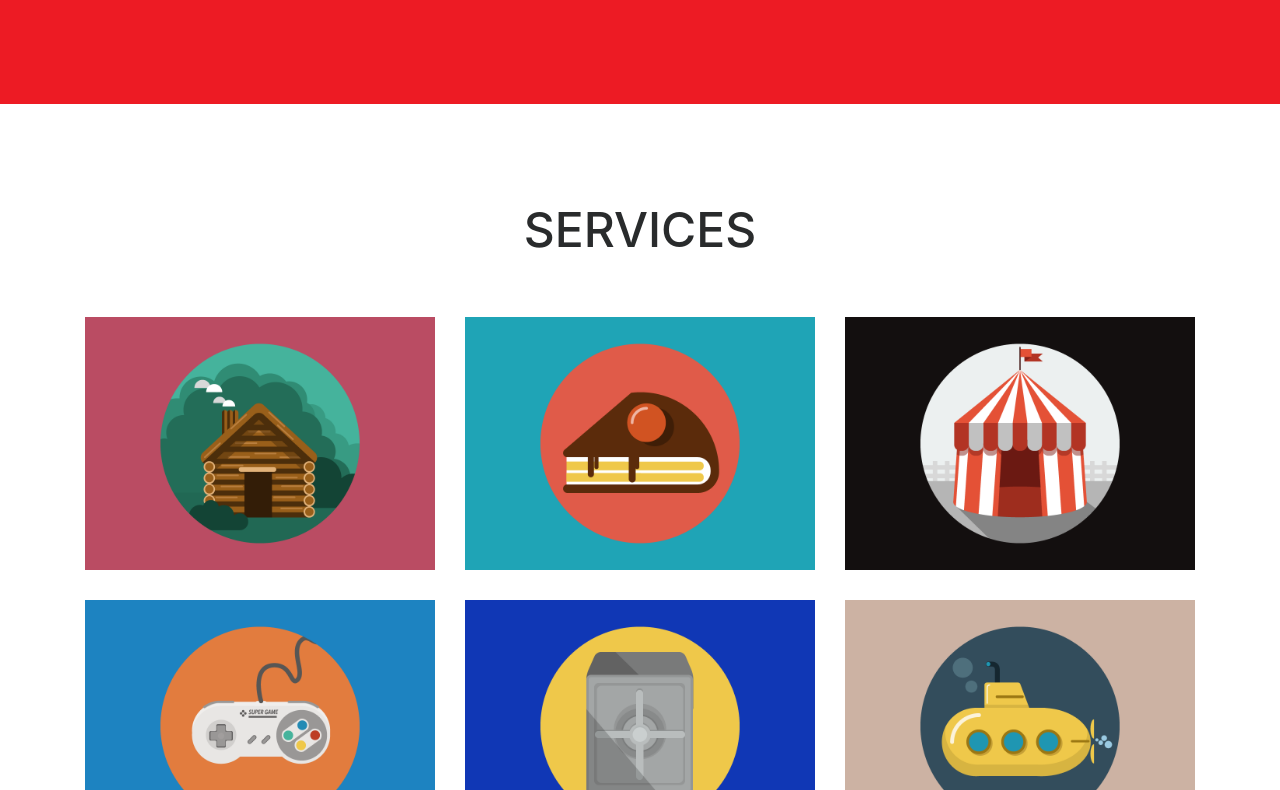
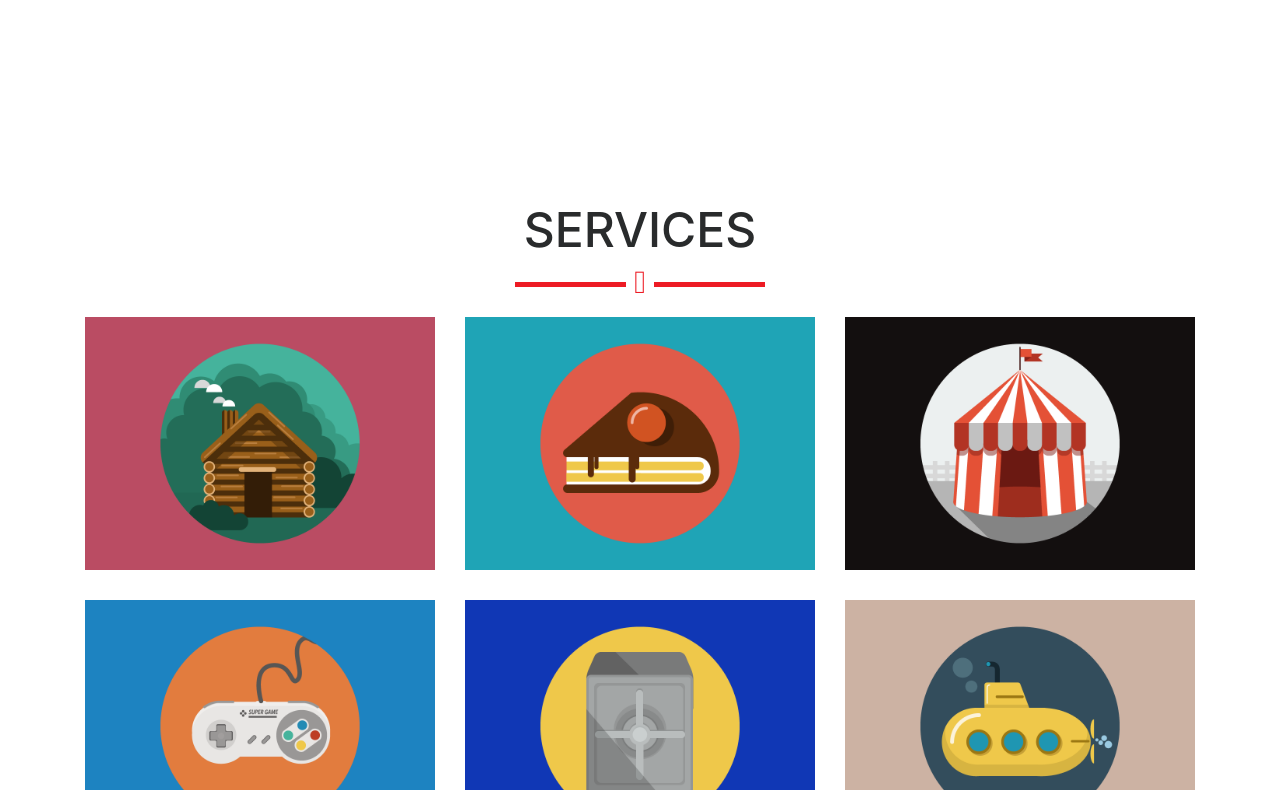
Before and after one commit to BrentLee/BugEvictorsLlc.github.io, a website with bundled scripts: page index.html in a window 1280 px wide. Shown: the part 531-1321 px from the top of the page. Built offline with nearby package versions, Linux system fonts and the light colour scheme.

Commit message:
changed colors.

```diff
--- a/scss/_variables.scss
+++ b/scss/_variables.scss
@@ -2,8 +2,8 @@
 
 // Gray and Brand Colors for use across theme
 
-$theme-primary:    #FFFFFF ;
-$theme-success:    #ED1B24;
+$theme-primary:    #ED1B24 ;
+$theme-success:    #FFFFFF;
 
 $gray-base:        #494542;
 $gray-darker:      lighten($gray-base, 13.5%); // #222
```
Also changed, not shown: css/freelancer.css, css/freelancer.min.css.
